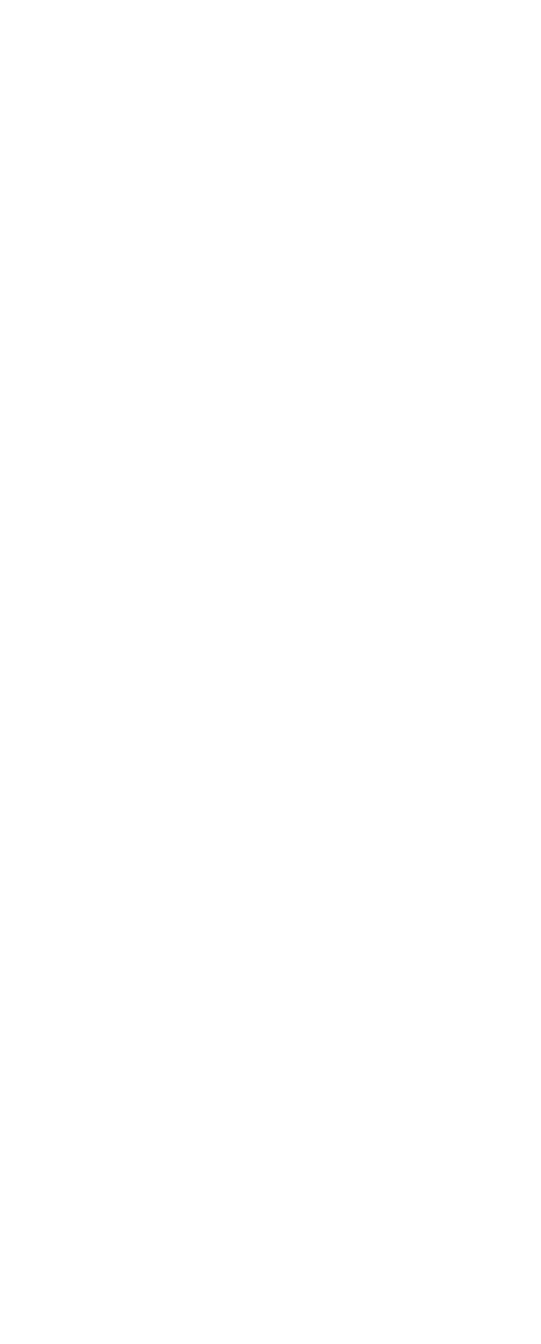
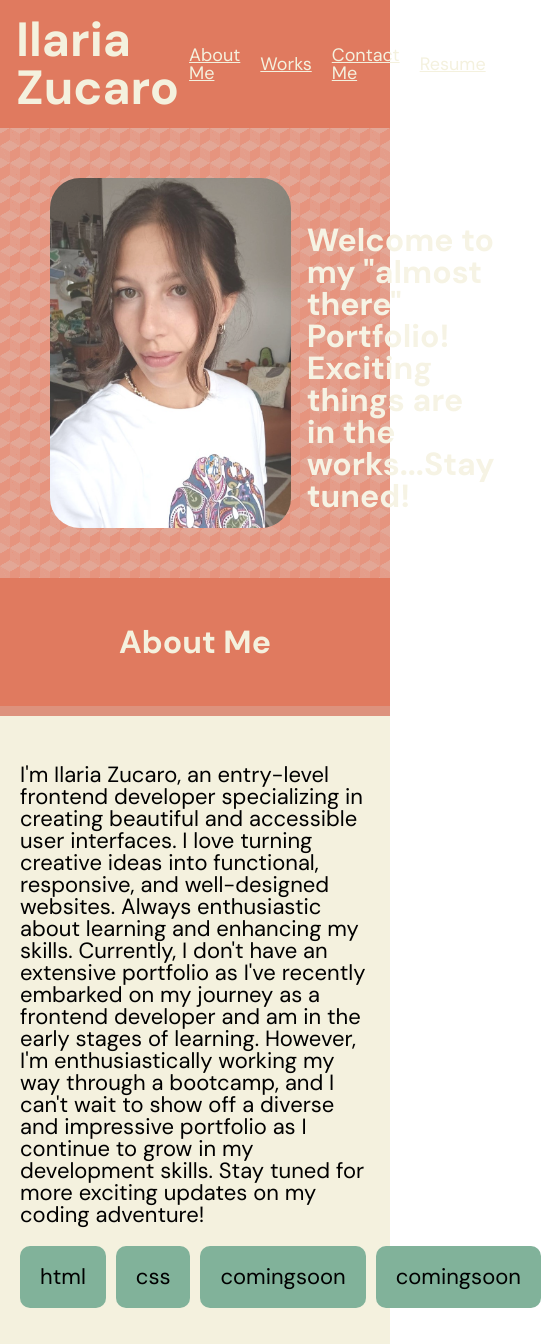
Before and after one commit to illila/ilaria-zucaro-portfolio, a plain HTML site: page index.html in a window 390 px wide. Shown: the top 1344 px of the page, 541 px wide, since content can reach past the window. Before the commit the page ends 844 px from the top, so only its background shows below. Drawn offline with Linux system fonts and the light colour scheme.

Commit message:
adding readme file with images, adding improved html and CSS with media queries

```diff
--- a/assets/css/style.css
+++ b/assets/css/style.css
@@ -0,0 +1,293 @@
+/* https://coolors.co/palette/f4f1de-e07a5f-3d405b-81b29a-f2cc8f */
+:root {
+    --yellow: #f2cc8f;
+    --cream: #f4f1de;
+    --orange: #e07a5f;
+    --blue-violet: #3d405b;
+    --sage: #81b29a;
+    --base-font-size: 22px;
+}
+
+body {
+    width: 100%;
+    background-color: white;
+    font-size: var(--base-font-size);
+    font-family: "DM Sans", sans-serif;
+}
+
+header {
+    padding: 1rem;
+    font-family: "DM Sans", sans-serif;
+    background-color: var(--orange);
+    color: var(--cream);
+    font-size: 30px;
+}
+
+a {
+    color: inherit;
+    padding: 10px;
+    font-size: 1.5rem;
+}
+
+.footer-content a {
+    color: var(--cream);
+}
+
+header,
+footer,
+.footer-content,
+.technologies,
+#hero {
+    display: flex;
+    flex-direction: row;
+    justify-content: space-between;
+    align-items: center;
+}
+
+nav {
+    display: flex;
+    flex-direction: row;
+    justify-content: flex-end;
+    align-items: center;
+}
+
+#about-me,
+#works,
+footer {
+    display: flex;
+    flex-direction: row;
+    justify-content: space-between;
+    align-items: stretch;
+}
+
+#hero {
+    height: 450px;
+    position: relative;
+    padding: 50px;
+    align-items: flex-end;
+
+    background-color: #e07a5f;
+    opacity: 0.8;
+    background-image: linear-gradient(30deg,
+            #dd927d 12%,
+            transparent 12.5%,
+            transparent 87%,
+            #dd927d 87.5%,
+            #dd927d),
+        linear-gradient(150deg,
+            #dd927d 12%,
+            transparent 12.5%,
+            transparent 87%,
+            #dd927d 87.5%,
+            #dd927d),
+        linear-gradient(30deg,
+            #dd927d 12%,
+            transparent 12.5%,
+            transparent 87%,
+            #dd927d 87.5%,
+            #dd927d),
+        linear-gradient(150deg,
+            #dd927d 12%,
+            transparent 12.5%,
+            transparent 87%,
+            #dd927d 87.5%,
+            #dd927d),
+        linear-gradient(60deg,
+            #dd927d77 25%,
+            transparent 25.5%,
+            transparent 75%,
+            #dd927d77 75%,
+            #dd927d77),
+        linear-gradient(60deg,
+            #dd927d77 25%,
+            transparent 25.5%,
+            transparent 75%,
+            #dd927d77 75%,
+            #dd927d77);
+    background-size: 20px 35px;
+    background-position: 0 0, 0 0, 10px 18px, 10px 18px, 0 0, 10px 18px;
+}
+
+.profile-img {
+    height: 100%;
+    border-radius: 30px;
+}
+
+.subtitle {
+    color: var(--cream);
+    padding: 1rem;
+}
+
+.section-title {
+    width: 20%;
+    background-color: #e07a5f;
+    padding: 20px;
+    display: flex;
+    justify-content: center;
+    align-items: center;
+    padding-top: 3rem;
+}
+
+.section-content,
+.section-content-grid,
+.footer-content {
+    width: 80%;
+    background-color: var(--cream);
+    padding: 3rem 3rem 0rem 3rem;
+}
+
+.technologies {
+    margin-top: 20px;
+}
+
+.section-content-grid {
+    display: grid;
+    grid-gap: 30px;
+    grid-template-columns: 1fr 1fr;
+    grid-auto-rows: 300px;
+}
+
+.project-big {
+    grid-column: span 2;
+    grid-row: span 2;
+}
+
+.project-big,
+.project {
+    overflow: hidden;
+}
+
+.project {
+    margin-top: 20px;
+}
+
+img {
+    display: grid;
+}
+
+.technologies div {
+    padding: 20px;
+    background-color: #81b29a;
+    width: 15%;
+    text-align: center;
+    border-radius: 10px;
+}
+
+.prj-image {
+    object-fit: cover;
+    width: 100%;
+    height: 100%;
+}
+
+h1 {
+    font-size: 3rem;
+}
+
+h2 {
+    font-size: 2rem;
+    color: var(--cream);
+}
+
+h3 {
+    margin-bottom: 15px;
+    font-size: 1.25rem;
+}
+
+.project-big img {
+    object-position: top;
+}
+
+footer .section-title,
+.footer-content {
+    padding-bottom: 3rem;
+    background-color: var(--sage);
+}
+
+#works .section-title,
+.section-content-grid {
+    padding-bottom: 3rem;
+}
+
+.section-title {
+    border-right: 10px solid #dd927d;
+}
+
+footer .section-title {
+    border-right: 10px solid #9fc9b4;
+}
+
+/* media query for tablets */
+@media screen and (max-width: 768px) {
+
+    /* rules for devices from 769px to 992px */
+    nav a {
+        font-size: 18px;
+    }
+
+    #about-me,
+    #works,
+    #contact-me {
+        flex-direction: column;
+    }
+
+    .section-title,
+    .section-content,
+    .section-content-grid,
+    .footer-content {
+        width: 100%;
+        padding: 48px 20px;
+    }
+
+    .technologies {
+        justify-content: flex-start;
+        column-gap: 10px;
+    }
+
+    .technologies div {
+        width: 100%;
+    }
+
+    .section-title {
+        border-right: unset;
+        border-bottom: 10px solid #dd927d;
+    }
+
+    footer .section-title {
+        border-right: unset;
+        border-bottom: 10px solid #9fc9b4;
+    }
+}
+
+/* media query for smartphone */
+@media screen and (max-width: 375px) {
+    /* rules for devices from 769px to 992px */
+
+    #contact-me {
+        width: 100%;
+    }
+
+    .technologies {
+        flex-wrap: wrap;
+        row-gap: 10px;
+    }
+
+    #hero {
+        flex-direction: column;
+        height: fit-content;
+    }
+
+    .profile-img {
+        width: 100%;
+    }
+
+    nav {
+        justify-content: flex-end;
+        /* align-items: center; */
+        flex-wrap: wrap;
+    }
+
+    .footer-content {
+        flex-wrap: wrap;
+        row-gap: 10px;
+    }
+}
--- a/index.html
+++ b/index.html
@@ -1,13 +1,118 @@
 <!DOCTYPE html>
 <html lang="en">
-<head>
-    <meta charset="UTF-8">
-    <meta name="viewport" content="width=device-width, initial-scale=1.0">
-    <link rel="stylesheet" href="./assets/css/reset.css">
-    <link rel="stylesheet" href="./assets/css/style.css">
+  <head>
+    <!-- https://slidesgo.com/theme/front-end-developer-portfolio -->
+    <meta charset="UTF-8" />
+    <meta name="viewport" content="width=device-width, initial-scale=1.0" />
+    <link rel="stylesheet" href="./assets/css/reset.css" />
+    <link rel="stylesheet" href="./assets/css/style.css" />
+    <link rel="preconnect" href="https://fonts.googleapis.com" />
+    <link rel="preconnect" href="https://fonts.gstatic.com" crossorigin />
+    <link
+      href="https://fonts.googleapis.com/css2?family=DM+Sans:opsz,wght@9..40,100;9..40,400;9..40,700&display=swap"
+      rel="stylesheet"
+    />
     <title>Ilaria's Portfolio</title>
-</head>
-<body>
+  </head>
 
-</body>
+  <body>
+    <!-- Header and Nav-bar-->
+    <header>
+      <h1>Ilaria Zucaro</h1>
+      <nav class="navbar">
+        <a href="#about-me">About Me</a>
+        <a href="#works">Works</a>
+        <a href="#contact-me">Contact Me</a>
+        <a href="#resume">Resume</a>
+      </nav>
+    </header>
+
+    <!-- Hero-->
+    <section id="hero">
+      <img class="profile-img" src="./assets/images/profile-img.jpg" alt="Profile's image" />
+      <h2 class="subtitle">Welcome to my "almost there" Portfolio! Exciting things are in the works...Stay tuned!</h2>
+    </section>
+
+    <!-- About me and works-->
+    <main>
+      <section id="about-me">
+        <section class="section-title">
+          <h2>About Me</h2>
+        </section>
+
+        <section class="section-content">
+          <p>
+            I'm Ilaria Zucaro, an entry-level frontend developer specializing in
+            creating beautiful and accessible user interfaces. I love turning
+            creative ideas into functional, responsive, and well-designed
+            websites. Always enthusiastic about learning and enhancing my
+            skills. Currently, I don't have an extensive portfolio as I've
+            recently embarked on my journey as a frontend developer and am in
+            the early stages of learning. However, I'm enthusiastically working
+            my way through a bootcamp, and I can't wait to show off a diverse
+            and impressive portfolio as I continue to grow in my development
+            skills. Stay tuned for more exciting updates on my coding adventure!
+          </p>
+          <section class="technologies">
+            <div>html</div>
+            <div>css</div>
+            <div>comingsoon</div>
+            <div>comingsoon</div>
+          </section>
+        </section>
+      </section>
+
+      <section id="works">
+        <section class="section-title">
+          <h2>Works</h2>
+        </section>
+
+        <section class="section-content-grid">
+          <div class="project-big">
+            <h3>Horiseon</h3>
+            <img class="prj-image" src="./assets/images/Horiseon-webpage.png"/>
+            <a href="https://github.com/illila/horiseon-HTML-refactor.git">Horiseon</a>
+          </div>
+          <div class="project">
+            <h3>Coming Soon</h3>
+            <img class="prj-image" src="./assets/images/project-2.jpg"/>
+          </div>
+          <div class="project">
+            <h3>Coming Soon</h3>
+            <img class="prj-image" src="./assets/images/project-3.jpg"/>
+          </div>
+          <div class="project">
+            <h3>Coming Soon</h3>
+            <img class="prj-image" src="./assets/images/project-4.jpg"/>
+          </div>
+          <div class="project">
+            <h3>Coming Soon</h3>
+            <img class="prj-image" src="./assets/images/project-5.jpg"/>
+          </div>
+        </section>
+      </section>
+    </main>
+
+    <!-- Footer -->
+    <footer id="contact-me">
+      <section class="section-title">
+        <h2>Contact Me</h2>
+      </section>
+
+      <section class="footer-content">
+        <div>
+          <a href="#">Number</a>
+        </div>
+        <div>
+          <a href="mailto: ilaria.zucaro94@gmail.com">Email</a>
+        </div>
+        <div>
+          <a href="https://github.com/illila">Github</a>
+        </div>
+        <div>
+          <a href="https://www.linkedin.com/in/ilariazucaro/">Linkedin</a>
+        </div>
+      </section>
+    </footer>
+  </body>
 </html>
```
Also changed, not shown: assets/images/pattrn-background-img.jpg (added), assets/images/pnj.portfolio.png (added), assets/images/profile-img.jpg (added), assets/images/project-2.jpg (added), assets/images/project-3.jpg (added), assets/images/project-4.jpg (added), assets/images/project-5.jpg (added), 2 other files.
